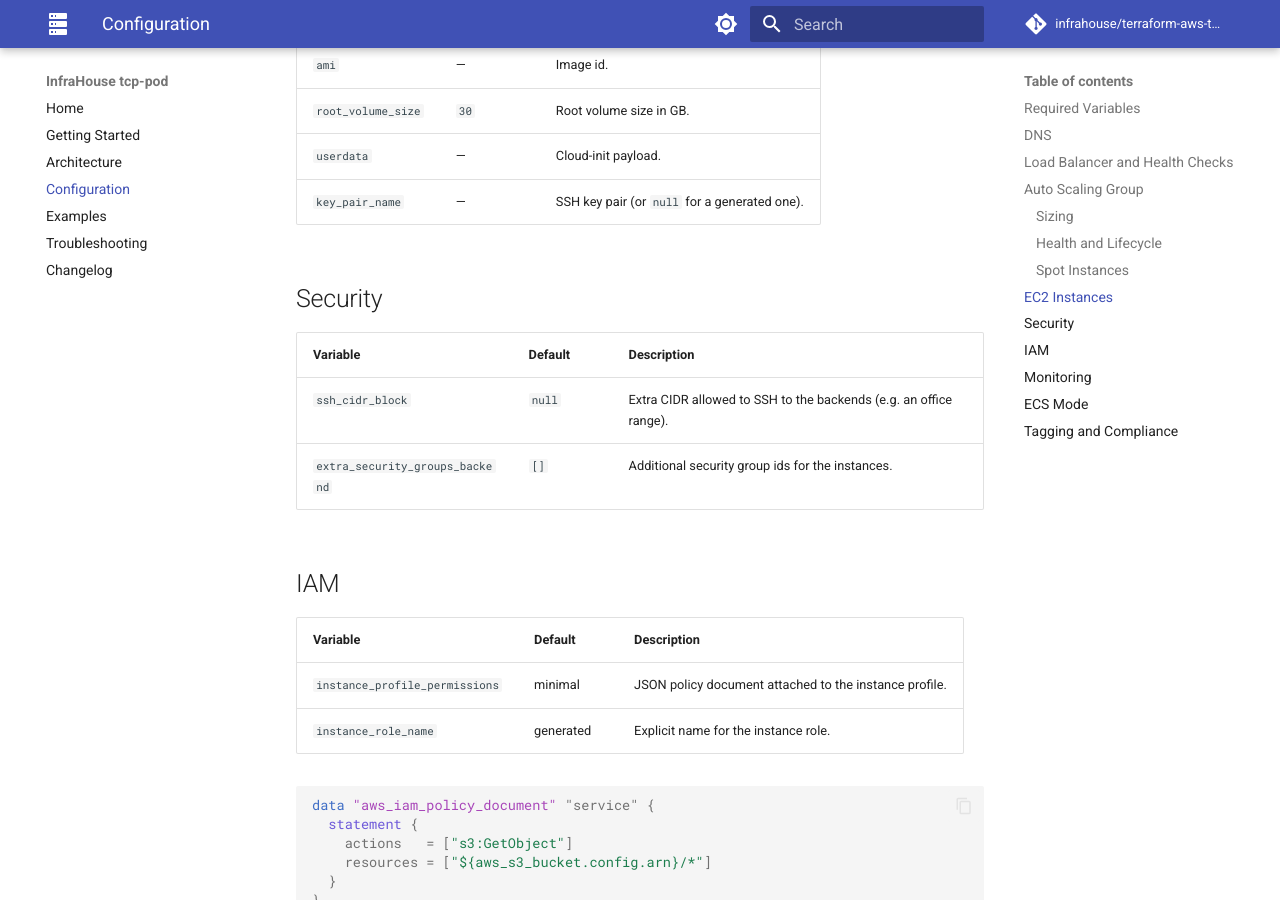
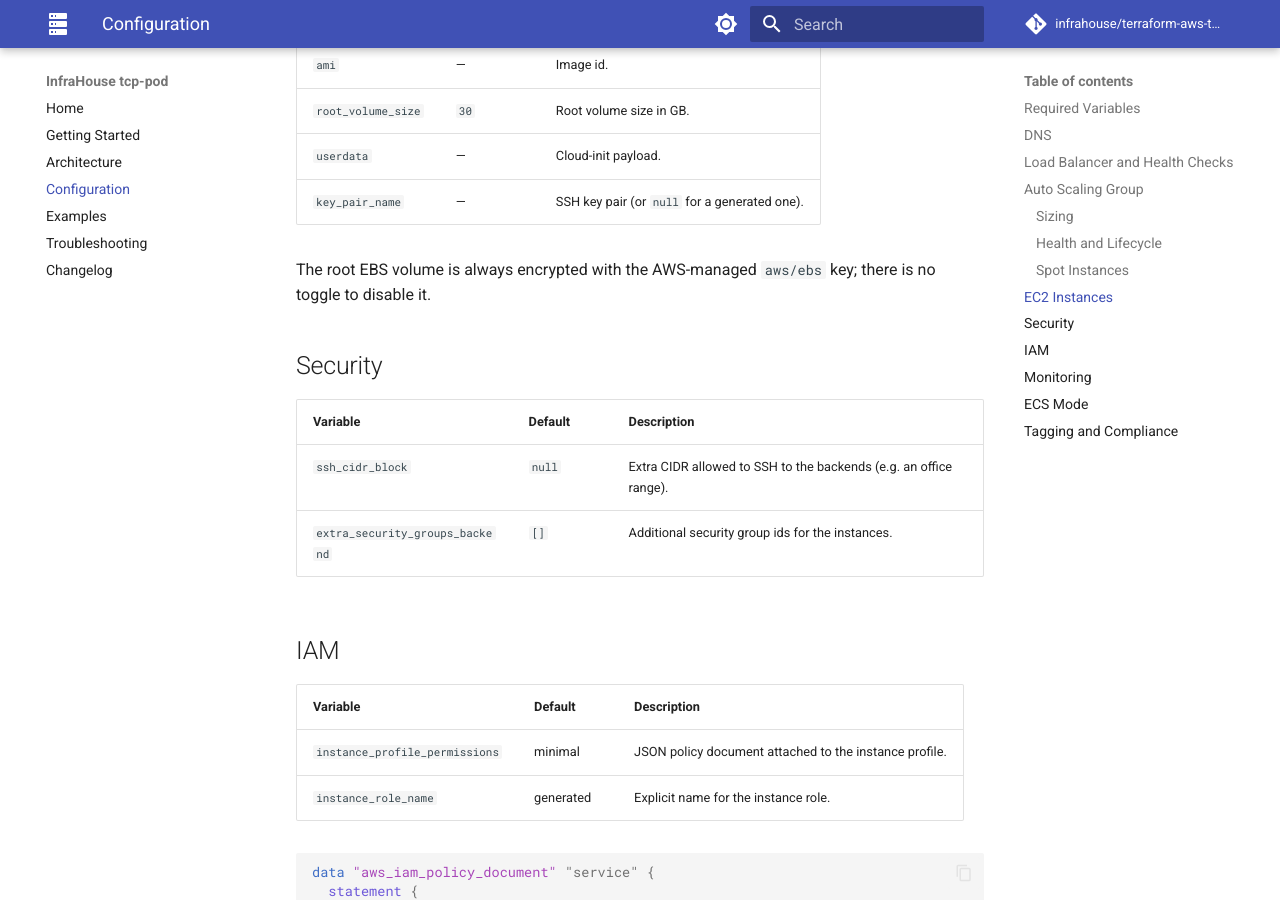
Before and after one commit to infrahouse/terraform-aws-tcp-pod, an MkDocs documentation site: the page built from docs/configuration.md, in a window 1280 px wide and 900 px high, scrolled down 4121 px. Built offline with MkDocs 1.6.1 and Material for MkDocs 9.7.7, drawn with Linux system fonts in a browser that asks for light colours; comment, search, counter and statistics services are not loaded.

Commit message:
fix: encrypt root EBS volume unconditionally
The launch template never set encrypted on the root volume, so instances
launched in accounts without EBS encryption-by-default got unencrypted
root volumes. Encrypt with the AWS-managed aws/ebs key, no opt-out.

Closes #31

Co-Authored-By: Claude Fable 5 <noreply@anthropic.com>

```diff
--- a/docs/configuration.md
+++ b/docs/configuration.md
@@ -126,6 +126,8 @@ guaranteed on-demand base:
 | `userdata` | — | Cloud-init payload. |
 | `key_pair_name` | — | SSH key pair (or `null` for a generated one). |
 
+The root EBS volume is always encrypted with the AWS-managed `aws/ebs` key; there is no toggle to disable it.
+
 ## Security
 
 | Variable | Default | Description |
```
Also changed, not shown: 1 other file.
